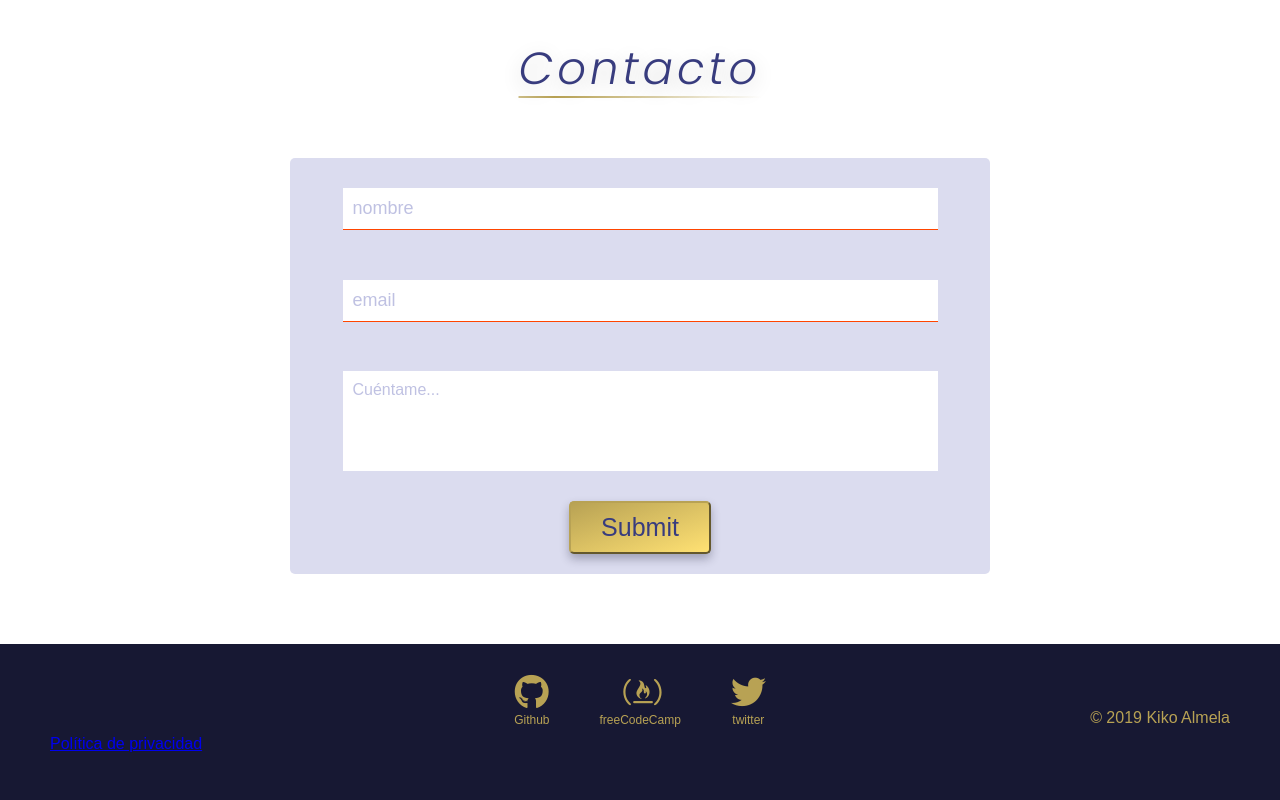
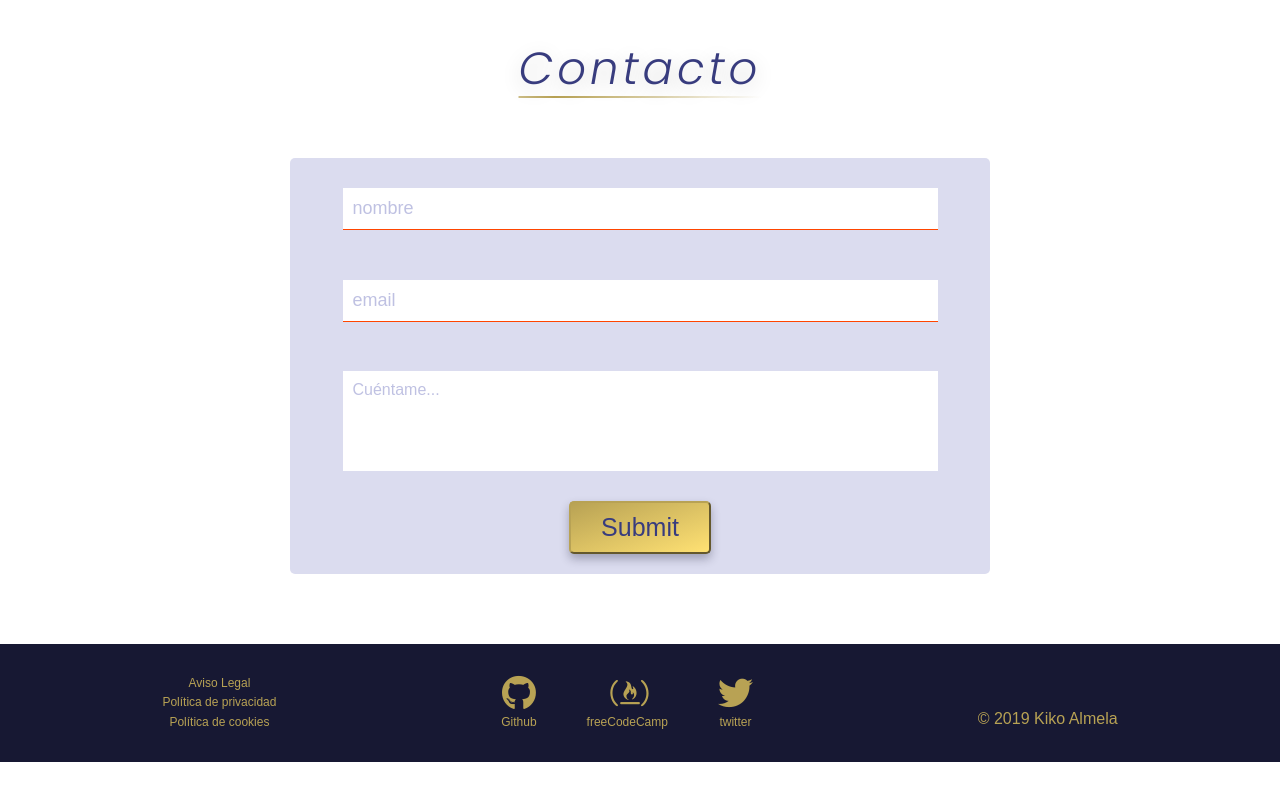
Before and after one commit to kikoalmela/kikoalmela.com, a website built with webpack: page src/index.html in a window 1280 px wide. Shown: the part 3869-4669 px from the top of the page. After the commit the page ends 4631 px from the top, so only its background shows below. Built offline with nearby package versions, Linux system fonts and the light colour scheme; a web font is replaced by a local one.

Commit message:
restyling footer

```diff
--- a/src/index.html
+++ b/src/index.html
@@ -545,6 +545,11 @@
     </main>
 
     <footer class="footer">
+      <div class="policy">
+        <a href="rgpd/aviso-legal.html" class="policy__link">Aviso Legal</a>
+        <a href="rgpd/politica-de-privacidad.html" class="policy__link">Política de privacidad</a>
+        <a href="rgpd/politica-de-cookies.html" class="policy__link">Política de cookies</a>
+      </div>
       <div class="social-row">
         <div class="profile">
           <a
@@ -553,8 +558,8 @@
             target="_blank"
           >
             <i class="fab fa-github profile__icon"></i>
+            <p class="profile__title">Github</p>
           </a>
-          <p class="profile__title">Github</p>
         </div>
         <div class="profile">
           <a
@@ -564,8 +569,8 @@
             target="_blank"
           >
             <i class="fab fa-free-code-camp profile__icon"></i>
+            <p class="profile__title">freeCodeCamp</p>
           </a>
-          <p class="profile__title">freeCodeCamp</p>
         </div>
         <div class="profile">
           <a
@@ -575,14 +580,11 @@
             target="_blank"
           >
             <i class="fab fa-twitter profile__icon"></i>
+            <p class="profile__title">twitter</p>
           </a>
-          <p class="profile__title">twitter</p>
         </div>
       </div>
       <div class="copy"></div>
-      <div class="policy">
-        <a href="rgpd/politica-de-privacidad.html" class="policy-link">Política de privacidad</a>
-      </div>
     </footer>
   </body>
 </html>
--- a/src/sass/components/_copy.scss
+++ b/src/sass/components/_copy.scss
@@ -1,12 +1,10 @@
 //////////////////////////////////////////////////
 // COPY
 .copy {
-  text-align: end;
-  align-self: end;
+  text-align: center;
 
-  @include respond(phone) {
-    margin-top: 2rem;
-    text-align: center;
-    align-self: auto;
+  @include respond(tab-port) {
+    order: -1;
+    margin-bottom: 2rem;
   }
 }
--- /dev/null
+++ b/src/sass/components/_policy.scss
@@ -0,0 +1,21 @@
+.policy {
+  display: flex;
+  flex-direction: column;
+  align-items: center;
+  font-size: 1.2rem;
+
+  &__link {
+    transition: all .3s;
+
+    &:link,
+    &:visited {
+      color: $color-secondary;
+      text-decoration: none;
+    }
+
+    &:hover,
+    &:active {
+      color: $color-secondary-light;
+    }
+  }
+}
--- a/src/sass/components/_social.scss
+++ b/src/sass/components/_social.scss
@@ -3,7 +3,11 @@
 .social-row {
   display: flex;
   justify-content: center;
-  grid-column: 2 / 3;
+
+  @include respond(tab-port) {
+    order: -2;
+    margin-bottom: 2rem;
+  }
 }
 
 //////////////////////////////////////////////////
@@ -16,10 +20,24 @@
     margin-right: 5rem;
   }
 
+  &__link {
+    transition: all .3s;
+
+    &:link,
+    &:visited {
+      color: $color-secondary;
+      text-decoration: none;
+    }
+
+    &:hover,
+    &:active {
+      color: $color-secondary-light;
+    }
+  }
+
   &__icon {
     font-size: 3.5rem;
     width: 3.5rem;
-    color: $color-secondary;
   }
 
 }
--- a/src/sass/layout/_footer.scss
+++ b/src/sass/layout/_footer.scss
@@ -3,13 +3,18 @@
 .footer {
   background-color: $color-dark;
   color: $color-secondary;
-  padding: 3rem 5rem 5rem;
+  padding: 3rem 5rem;
 
-  display: grid;
-  grid-template-columns: repeat(3, 1fr);
+  display: flex;
+  justify-content: space-around;
+  align-items: flex-end;
+  // display: grid;
+  // grid-template-columns: repeat(3, 1fr);
 
-  @include respond(phone) {
+  @include respond(tab-port) {
     display: flex;
     flex-direction: column;
+    align-items: center;
+    padding-bottom: 3rem;
   }
 }
--- a/src/sass/main.scss
+++ b/src/sass/main.scss
@@ -21,6 +21,7 @@
 @import "components/tile";
 @import "components/form";
 @import "components/button";
+@import "components/policy";
 @import "components/social";
 @import "components/copy";
 @import "components/rgpd";
```
